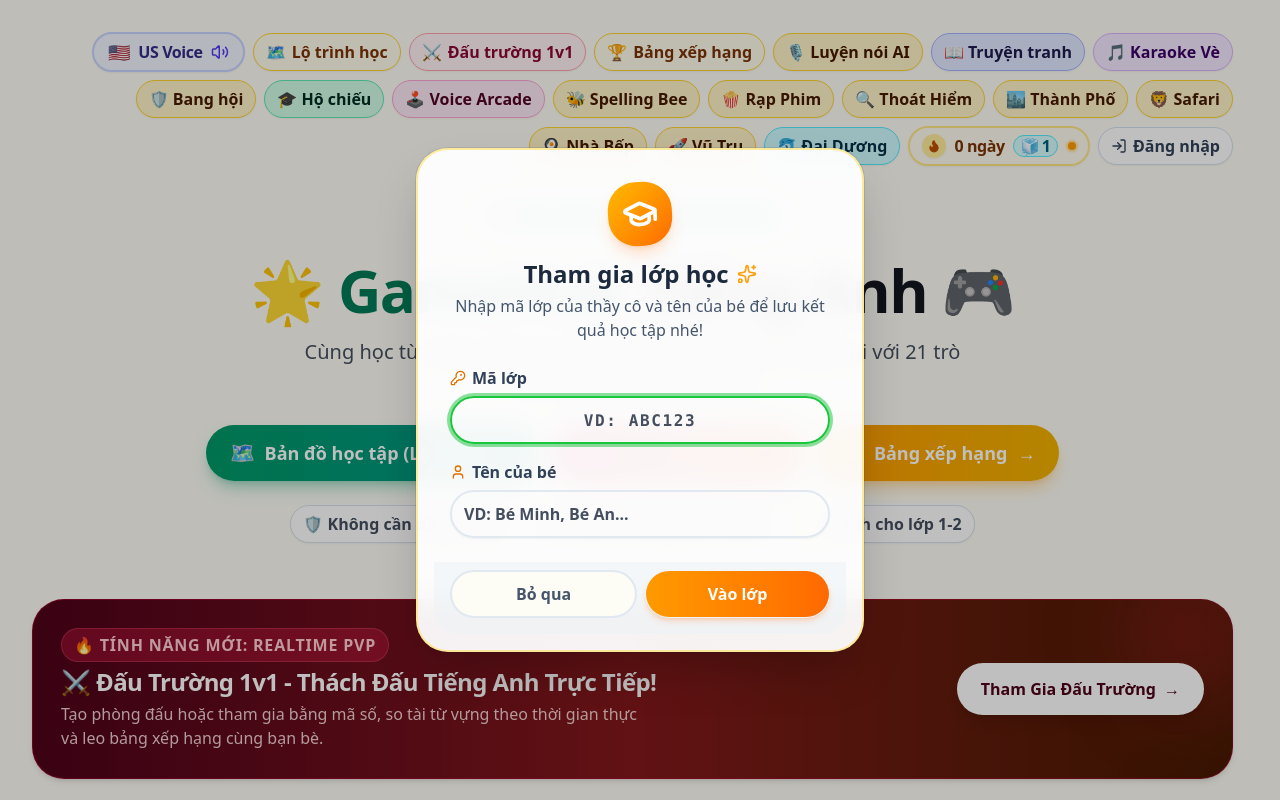
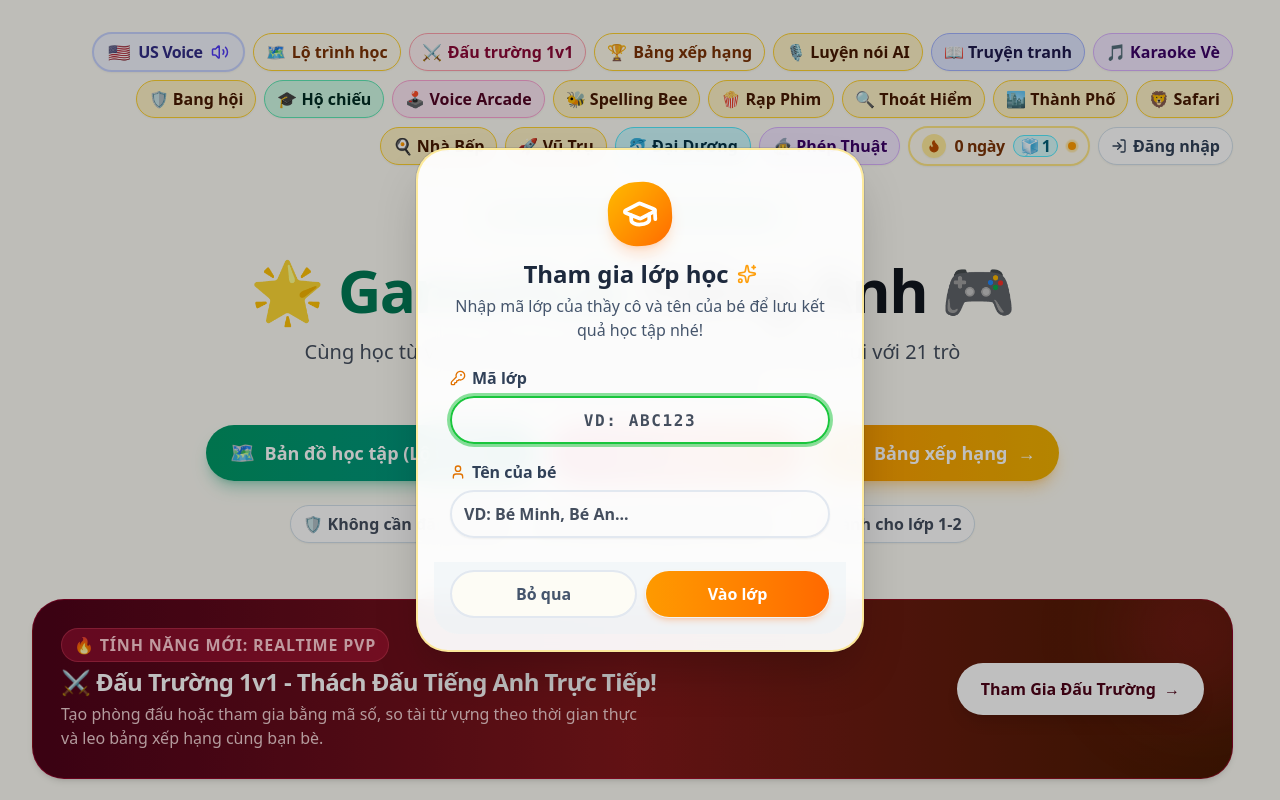
Before and after one commit to lehung1109/gamehub, a Next.js app: page / in a window 1280 px wide. Shown: the top 800 px of the page. Built offline with nearby package versions, Linux system fonts and the light colour scheme.

Commit message:
feat(magic): add /magic route, homepage topbar link, and tests

```diff
--- /dev/null
+++ b/src/app/magic/page.tsx
@@ -0,0 +1,19 @@
+// src/app/magic/page.tsx
+
+import React from 'react'
+import type { Metadata } from 'next'
+import { PhonicsMagicExperience } from '@/components/magic/PhonicsMagicExperience'
+
+export const metadata: Metadata = {
+  title: 'Học Viện Phép Thuật & Thần Chú Ngữ Âm | GameHub Magic Academy',
+  description:
+    'Gia nhập học viện phù thủy cùng Đại Pháp Sư Merlin và Cú Oliver! Niệm 12 đại thần chú nguyên tố, giải mã cổ tự ma thuật và mở khóa Sách Cổ Grimoire.',
+}
+
+export default function PhonicsMagicPage() {
+  return (
+    <main className="min-h-screen bg-slate-950/5">
+      <PhonicsMagicExperience />
+    </main>
+  )
+}
--- a/src/app/page.tsx
+++ b/src/app/page.tsx
@@ -163,6 +163,14 @@ export default function HomePage({ gamesOverride }: HomePageProps = {}) {
             data-testid="ocean-topbar-link"
           >
             <span>🐬 Đại Dương</span>
+          </Link>
+          <Link
+            href="/magic"
+            className="inline-flex items-center gap-1.5 px-3 py-1.5 rounded-full text-xs sm:text-sm font-bold text-purple-950 dark:text-purple-200 bg-purple-100 dark:bg-purple-950/60 border border-purple-300 dark:border-purple-800 shadow-xs hover:bg-purple-200 dark:hover:bg-purple-900 transition-colors focus-visible:outline-none focus-visible:ring-2 focus-visible:ring-purple-500"
+            title="Học viện phép thuật & Thần chú ngữ âm"
+            data-testid="magic-topbar-link"
+          >
+            <span>🧙‍♂️ Phép Thuật</span>
           </Link>
           <DailyStreakBadge />
           <MistakeNotebookBadge />
```
Also changed, not shown: 2 other files (tests, documents, lock files or other folders).
